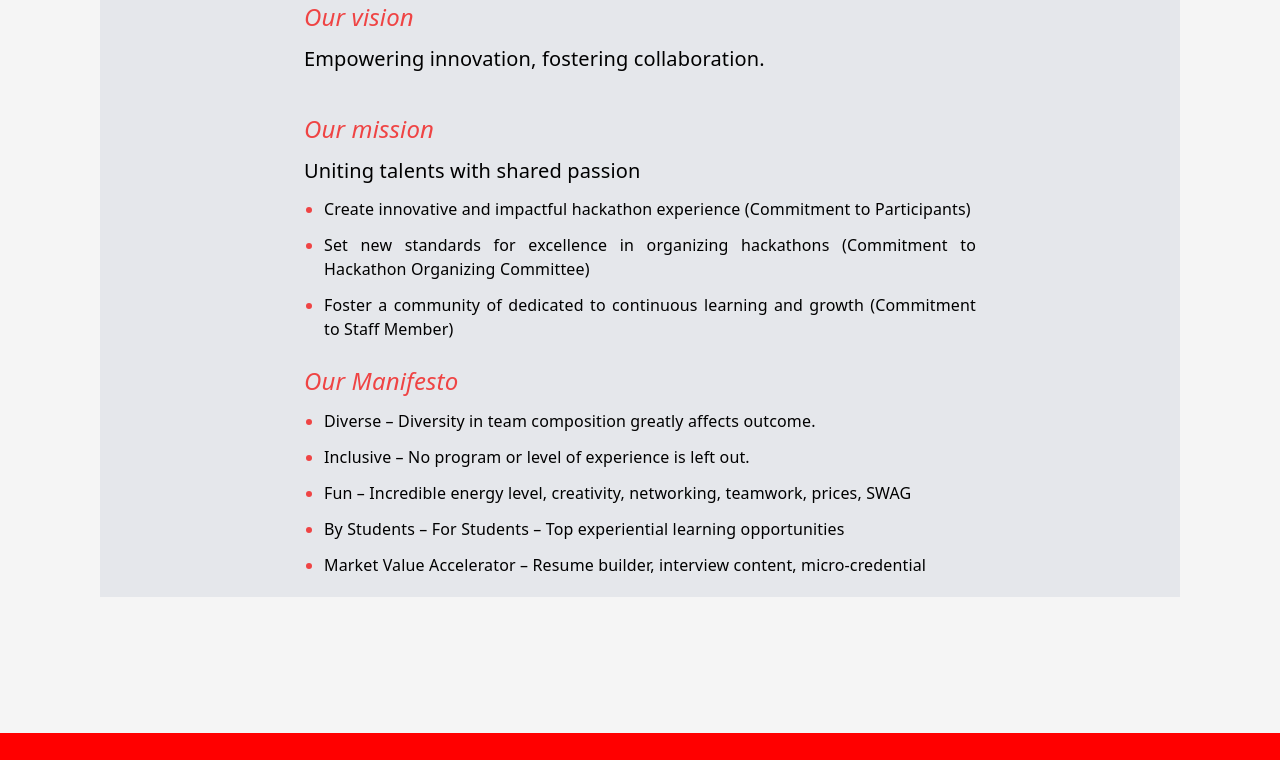
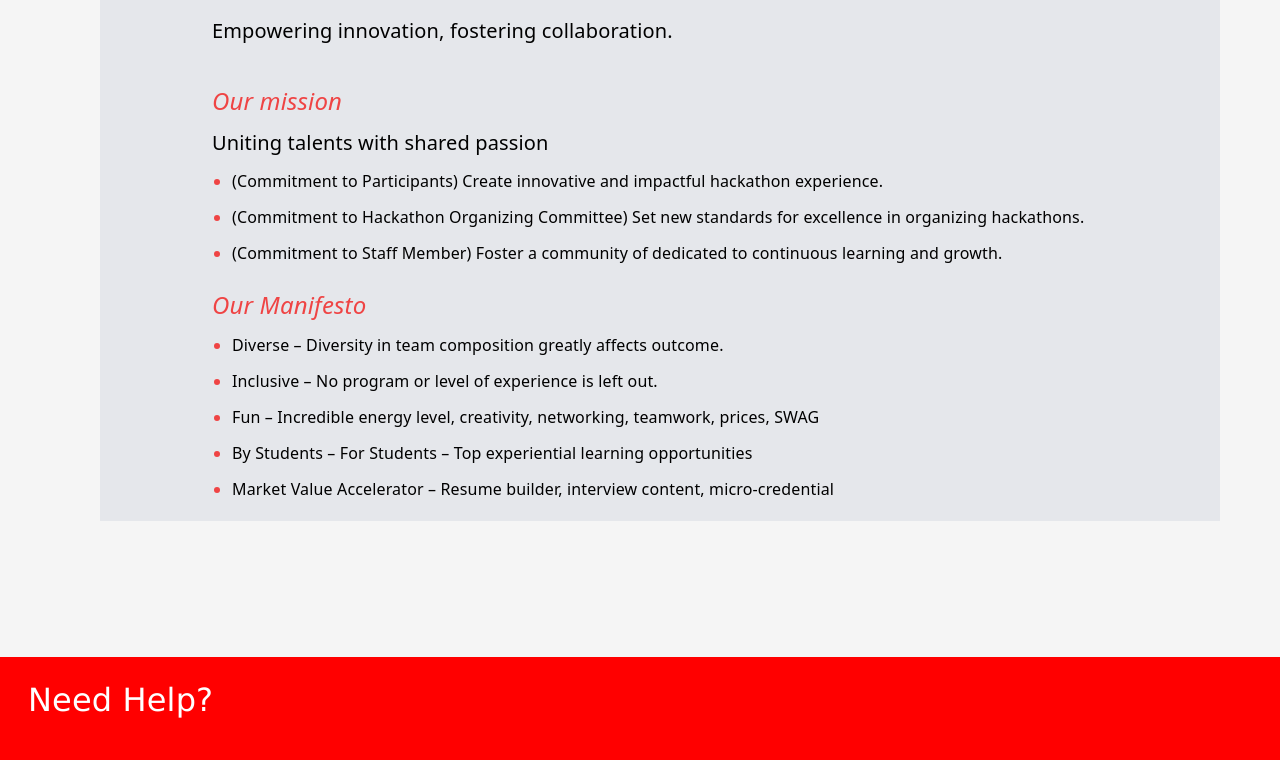
Before and after one commit to busycaesar/SenecaHackathon2024, a React (Create React App) app: page /about in a window 1280 px wide. Shown: the part 1423-2183 px from the top of the page. Built offline with nearby package versions, Linux system fonts and the light colour scheme.

Commit message:
david's change request

```diff
--- a/src/Components/Home/Banner/headerBanner.tsx
+++ b/src/Components/Home/Banner/headerBanner.tsx
@@ -21,7 +21,7 @@ export default function HeaderBanner() {
               target="_blank"
               rel="noreferrer"
             >
-              <button>Register Opens on Jan 22</button>
+              <button>Registration begins on Jan 22, 2024</button>
             </a>
           </div>
           <p>Registration closes on March 8th, 2024</p>
--- a/src/Pages/aboutUs.jsx
+++ b/src/Pages/aboutUs.jsx
@@ -36,9 +36,9 @@ export default function AboutUs() {
         </div>
       </div>
       <div>
-        <section class="py-5 m-5">
+        <section class="py-5 w-full m-5">
           <div class="container font-sans px-4 mx-auto bg-gray-200">
-            <div class="max-w-2xl mx-auto">
+            <div class="max-w-4xl mx-auto">
               <h2 class="mb-5 pt-5 text-3xl text-red-500 font-semibold font-heading">Who we are</h2>
               <h3 class="mb-3 text-xl font-medium underline">The organizing team</h3>
               <p class="mb-6 text-xl md:text-justify text-black">Seneca Hackathon is comprised of dedicated organizing committee of volunteers – skilled professionals and enthusiastic students who lead the way to steer and integrate our mission and vision, ensuring seamless execution of the entire Hackathon event.  </p>
@@ -51,9 +51,9 @@ export default function AboutUs() {
               <h2 class="mb-3 text-2xl text-red-500 italic font-normal font-heading">Our mission </h2>
               <p class="mb-3 text-xl text-centr md:text-justify text-black">Uniting talents with shared passion </p>
               <ul role="list" class="mb-6 marker:text-red-500 list-disc pl-5 space-y-3 text-black md:text-justify">
-                <li>Create innovative and impactful hackathon experience (Commitment to Participants) </li>
-                <li>Set new standards for excellence in organizing hackathons (Commitment to Hackathon Organizing Committee) </li>
-                <li>Foster a community of dedicated to continuous learning and growth (Commitment to Staff Member) </li>
+                <li>(Commitment to Participants) Create innovative and impactful hackathon experience. </li>
+                <li>(Commitment to Hackathon Organizing Committee) Set new standards for excellence in organizing hackathons. </li>
+                <li>(Commitment to Staff Member) Foster a community of dedicated to continuous learning and growth. </li>
               </ul>
               <h2 class="mb-3 text-2xl text-red-500 italic font-normal font-heading">Our Manifesto  </h2>
               <ul role="list" class="pb-5 marker:text-red-500 list-disc pl-5 space-y-3 text-black md:text-justify">
--- a/src/Pages/challengeSets.tsx
+++ b/src/Pages/challengeSets.tsx
@@ -9,7 +9,7 @@ export default function ChallengeSets() {
       </h1>
       <div className="center">
         <p className="red-background curved-border">
-          Challenge sets comming soon! Stay Tuned!
+          Challenge sets coming soon! Stay Tuned!!
         </p>
       </div>
       {/*Delete this below div which has visibility hidden. It is added to the code to keep the footer stick to the bottom of the website.*/}
```
